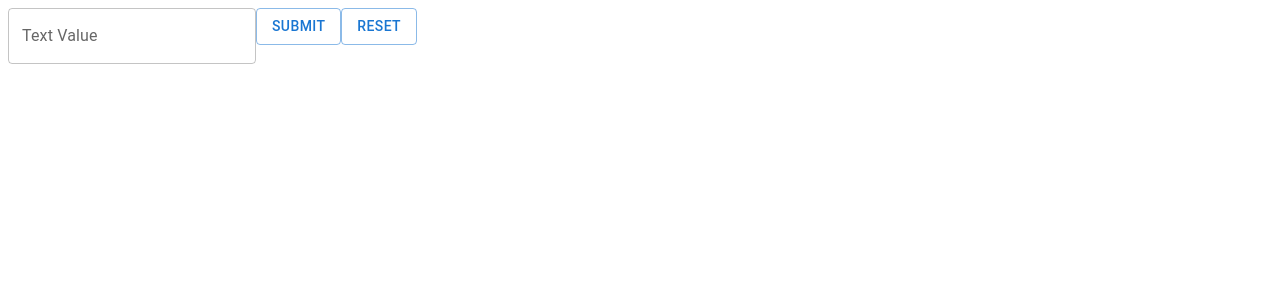
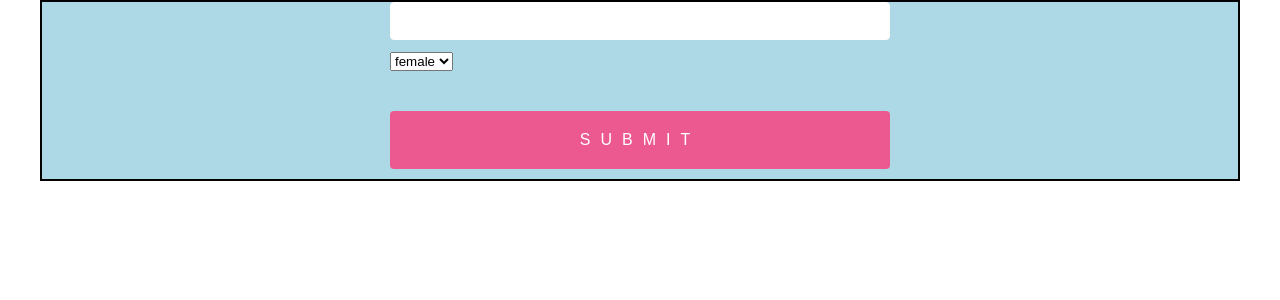
Before and after one commit to TNKStore/AWAD-19KTPM3-Project, a React (Create React App) app in the folder client/: page /login in a window 1280 px wide. Shown: the top 300 px of the page. Built offline with nearby package versions, Linux system fonts and the light colour scheme.

Commit message:
Init style css

```diff
--- a/client/src/components/appBar.jsx
+++ b/client/src/components/appBar.jsx
@@ -43,13 +43,6 @@ export default function TopBar() {
       sx={{ width: `calc(100% - ${drawerWidth}px)`, ml: `${drawerWidth}px` }}
     >
       <Toolbar>
-        <IconButton
-          size="large"
-          edge="start"
-          color="inherit"
-          aria-label="menu"
-          sx={{ mr: 0 }}
-        />
         <Typography variant="h6" component="div" sx={{ flexGrow: 1 }}>
           {user}
         </Typography>
--- a/client/src/index.css
+++ b/client/src/index.css
@@ -1,13 +1,90 @@
 body {
   margin: 0;
-  font-family: -apple-system, BlinkMacSystemFont, 'Segoe UI', 'Roboto', 'Oxygen',
-    'Ubuntu', 'Cantarell', 'Fira Sans', 'Droid Sans', 'Helvetica Neue',
+  font-family: -apple-system, BlinkMacSystemFont, "Segoe UI", "Roboto", "Oxygen",
+    "Ubuntu", "Cantarell", "Fira Sans", "Droid Sans", "Helvetica Neue",
     sans-serif;
   -webkit-font-smoothing: antialiased;
   -moz-osx-font-smoothing: grayscale;
 }
 
 code {
-  font-family: source-code-pro, Menlo, Monaco, Consolas, 'Courier New',
+  font-family: source-code-pro, Menlo, Monaco, Consolas, "Courier New",
     monospace;
 }
+
+form {
+  max-width: 500px;
+  margin: 0 auto;
+}
+
+input {
+  display: block;
+  box-sizing: border-box;
+  width: 100%;
+  border-radius: 4px;
+  border: 1px solid white;
+  padding: 10px 15px;
+  margin-bottom: 10px;
+  font-size: 14px;
+}
+
+label {
+  line-height: 2;
+  text-align: left;
+  display: block;
+  margin-bottom: 13px;
+  margin-top: 20px;
+  color: white;
+  font-size: 14px;
+  font-weight: 200;
+}
+
+button[type="submit"],
+input[type="submit"] {
+  background: #ec5990;
+  color: white;
+  text-transform: uppercase;
+  border: none;
+  margin-top: 40px;
+  padding: 20px;
+  font-size: 16px;
+  font-weight: 100;
+  letter-spacing: 10px;
+}
+
+button[type="submit"]:hover,
+input[type="submit"]:hover {
+  background: #bf1650;
+}
+
+button[type="submit"]:active,
+input[type="button"]:active,
+input[type="submit"]:active {
+  transition: 0.3s all;
+  transform: translateY(3px);
+  border: 1px solid transparent;
+  opacity: 0.8;
+}
+
+input:disabled {
+  opacity: 0.4;
+}
+
+input[type="button"]:hover {
+  transition: 0.3s all;
+}
+
+button[type="submit"],
+input[type="button"],
+input[type="submit"] {
+  -webkit-appearance: none;
+}
+
+.App {
+  max-width: 600px;
+  margin: 0 auto;
+}
+
+hr {
+  margin-top: 30px;
+}
--- a/client/src/index.jsx
+++ b/client/src/index.jsx
@@ -2,48 +2,19 @@ import React from "react";
 import ReactDOM from "react-dom/client";
 import { QueryClient, QueryClientProvider } from "react-query";
 import { createBrowserRouter, RouterProvider } from "react-router-dom";
-import {
-  Box,
-  CssBaseline,
-  StyledEngineProvider,
-  Toolbar,
-  Typography
-} from "@mui/material";
 import ErrorPage from "./error-page";
 import ImagePage from "./pages/images";
 import reportWebVitals from "./reportWebVitals";
 import FormWithoutHookForm from "./pages/login";
-import SideMenu from "./components/menu";
-import TopBar from "./components/appBar";
+import Root from "./pages/root";
+import "./index.css";
 
 const queryClient = new QueryClient();
 
 const router = createBrowserRouter([
   {
     path: "/",
-    element: (
-      <StyledEngineProvider injectFirst>
-        <Box sx={{ display: "flex" }}>
-          <CssBaseline />
-          <SideMenu />
-          <TopBar />
-          <Box
-            component="main"
-            sx={{ flexGrow: 1, bgcolor: "background.default", p: 3 }}
-          >
-            <Toolbar />
-            <Typography paragraph>
-              Lorem ipsum dolor sit amet, consectetur adipiscing elit, sed do
-              eiusmod
-            </Typography>
-            <Typography paragraph>
-              Consequat mauris nunc congue nisi vitae suscipit. Fringilla est
-              ullamcorper
-            </Typography>
-          </Box>
-        </Box>
-      </StyledEngineProvider>
-    ),
+    element: <Root />,
     errorElement: <ErrorPage />
   },
   {
--- a/client/src/pages/login.jsx
+++ b/client/src/pages/login.jsx
@@ -1,34 +1,29 @@
+/* eslint-disable react/jsx-props-no-spreading */
+
 import React from "react";
-import { Button, TextField } from "@mui/material";
-import { Controller, useForm } from "react-hook-form";
+import { Container } from "@mui/material";
+import { useForm } from "react-hook-form";
 import { useNavigate } from "react-router-dom";
 
 export default function FormWithoutHookForm() {
-  const { handleSubmit, reset, control } = useForm();
+  const { register, handleSubmit } = useForm();
+
   const navigate = useNavigate();
   const onSubmit = () => {
     navigate("/", { state: { username: "Khue", password: "191201" } });
   };
 
   return (
-    <form>
-      <Controller
-        name="textValue"
-        control={control}
-        render={({ field: { onChange, value } }) => (
-          <TextField
-            onChange={onChange}
-            value={value || ""}
-            label="Text Value"
-          />
-        )}
-      />
-      <Button onClick={handleSubmit(onSubmit)} variant="outlined">
-        Submit
-      </Button>
-      <Button onClick={() => reset()} variant="outlined">
-        Reset
-      </Button>
-    </form>
+    <Container sx={{ bgcolor: "lightblue", border: 2 }}>
+      <form onSubmit={handleSubmit(onSubmit)}>
+        <input {...register("firstName")} />
+        <select {...register("gender")}>
+          <option value="female">female</option>
+          <option value="male">male</option>
+          <option value="other">other</option>
+        </select>
+        <input type="submit" />
+      </form>
+    </Container>
   );
 }
--- a/client/src/pages/root.jsx
+++ b/client/src/pages/root.jsx
@@ -1,44 +1,36 @@
 import React from "react";
-import { useNavigate } from "react-router-dom";
+import {
+  Box,
+  CssBaseline,
+  StyledEngineProvider,
+  Toolbar,
+  Typography
+} from "@mui/material";
+import TopBar from "../components/appBar";
+import SideMenu from "../components/menu";
 
 export default function Root() {
-  const navigate = useNavigate();
-  const onSubmit = () => {
-    navigate("/images");
-  };
-
   return (
-    <>
-      <div id="sidebar">
-        <h1>Home page</h1>
-        <div>
-          <form id="search-form" role="search">
-            <input
-              id="q"
-              aria-label="Search"
-              placeholder="Search"
-              type="search"
-              name="q"
-            />
-            <div id="search-spinner" aria-hidden hidden />
-            <div className="sr-only" aria-live="polite" />
-          </form>
-          <form onSubmit={onSubmit}>
-            <button type="submit">New</button>
-          </form>
-        </div>
-        <nav>
-          <ul>
-            <li>
-              <a href="login">Login</a>
-            </li>
-            <li>
-              <a href="images">Images</a>
-            </li>
-          </ul>
-        </nav>
-      </div>
-      <div id="detail" />
-    </>
+    <StyledEngineProvider injectFirst>
+      <Box sx={{ display: "flex" }}>
+        <CssBaseline />
+        <SideMenu />
+        <TopBar />
+        <Box
+          component="main"
+          sx={{ flexGrow: 1, bgcolor: "background.default", p: 3 }}
+        >
+          <Toolbar />
+          <Typography paragraph>
+            Lorem ipsum dolor sit amet, consectetur adipiscing elit, sed do
+            eiusmod
+          </Typography>
+          <Typography paragraph>
+            Consequat mauris nunc congue nisi vitae suscipit. Fringilla est
+            ullamcorper
+          </Typography>
+        </Box>
+      </Box>
+    </StyledEngineProvider>
   );
 }
```
